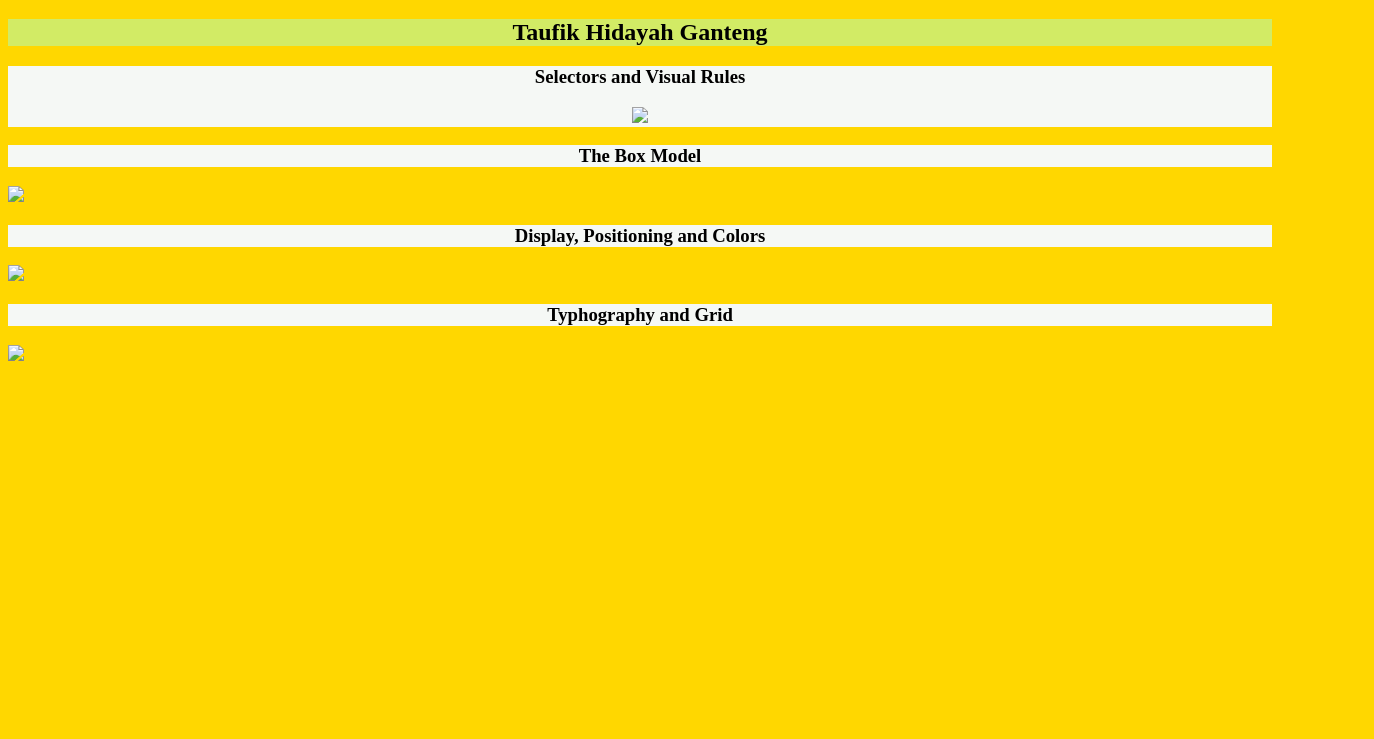
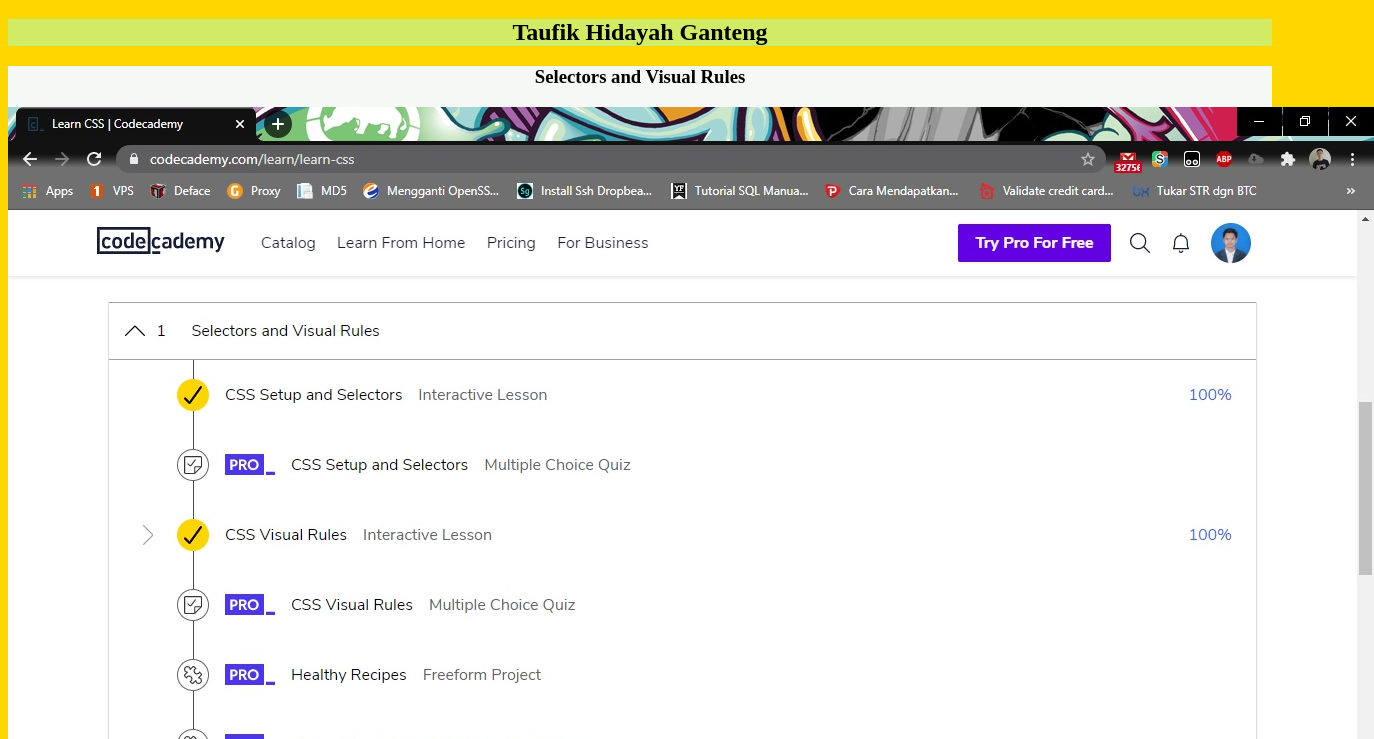
Before and after one commit to hidayahhtaufik/hidayahhtaufik.github.io, a plain HTML site: page index.html in a window 1280 px wide. Shown: the part 61-800 px from the top of the page, 1374 px wide, since content can reach past the window. Drawn offline with Linux system fonts and the light colour scheme.

Commit message:
Update index.html

```diff
--- a/index.html
+++ b/index.html
@@ -18,23 +18,23 @@
 
     <div class="Selectors">
         <h3>Selectors and Visual Rules</h3>
-        <img src="Images/Selectors and Visual Rules.jpg">
+        <img src="Selectors and Visual Rules.jpg">
     </div>
 
     <div>
         <h3 class="TheBox">The Box Model</h3>
-    <img src="Images/The Box Model.jpg">
+    <img src="The Box Model.jpg">
     </div>
 
 
     <div>
         <h3 class="Display"> Display, Positioning and Colors</h3>
-        <img src="Images/Display, Positioning and Colors.jpg">
+        <img src="Display, Positioning and Colors.jpg">
     <div>
 
     <div>
         <h3 class="Typography">Typhography and Grid</h3>
-        <img src="Images/Typography and Grid.jpg">
+        <img src="Typography and Grid.jpg">
     </div>
     </div>
 
```
